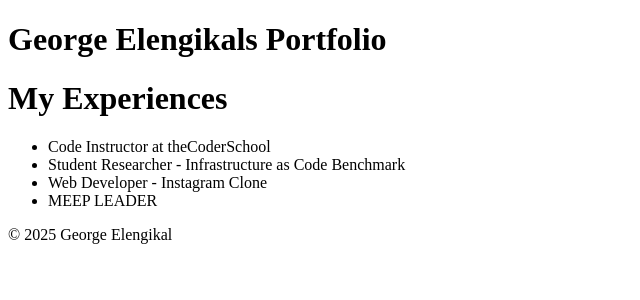
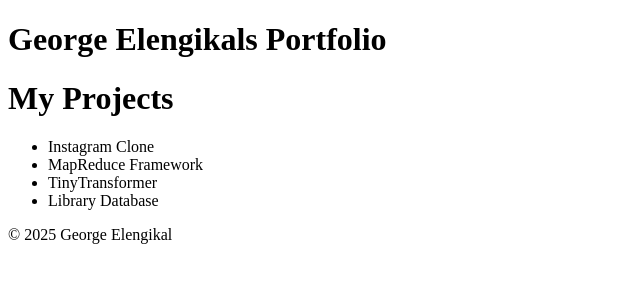
Before and after one commit to elengeo/elengeo.github.io, a Next.js app: page /projects in a window 1280 px wide. Shown: the top 300 px of the page, without its empty margins (0-640 px from the left). Built offline with nearby package versions, Linux system fonts and the light colour scheme.

Commit message:
some small verbage changes

```diff
--- a/src/app/projects/page.js
+++ b/src/app/projects/page.js
@@ -1,13 +1,13 @@
-// src/app/experiences/page.js
-export default function ExperiencesPage() {
+// src/app/projects/page.js
+export default function ProjectsPage() {
     return (
       <div className="text-center">
-        <h1 className="text-4xl mb-4">My Experiences</h1>
+        <h1 className="text-4xl mb-4">My Projects</h1>
         <ul>
-          <li>Code Instructor at theCoderSchool</li>
-          <li>Student Researcher - Infrastructure as Code Benchmark</li>
-          <li>Web Developer - Instagram Clone</li>
-          <li>MEEP LEADER</li>
+          <li>Instagram Clone</li>
+          <li>MapReduce Framework</li>
+          <li>TinyTransformer</li>
+          <li>Library Database</li>
         </ul>
       </div>
     );
```
Also changed, not shown: src/app/about/page.js (+4 -9 lines).
